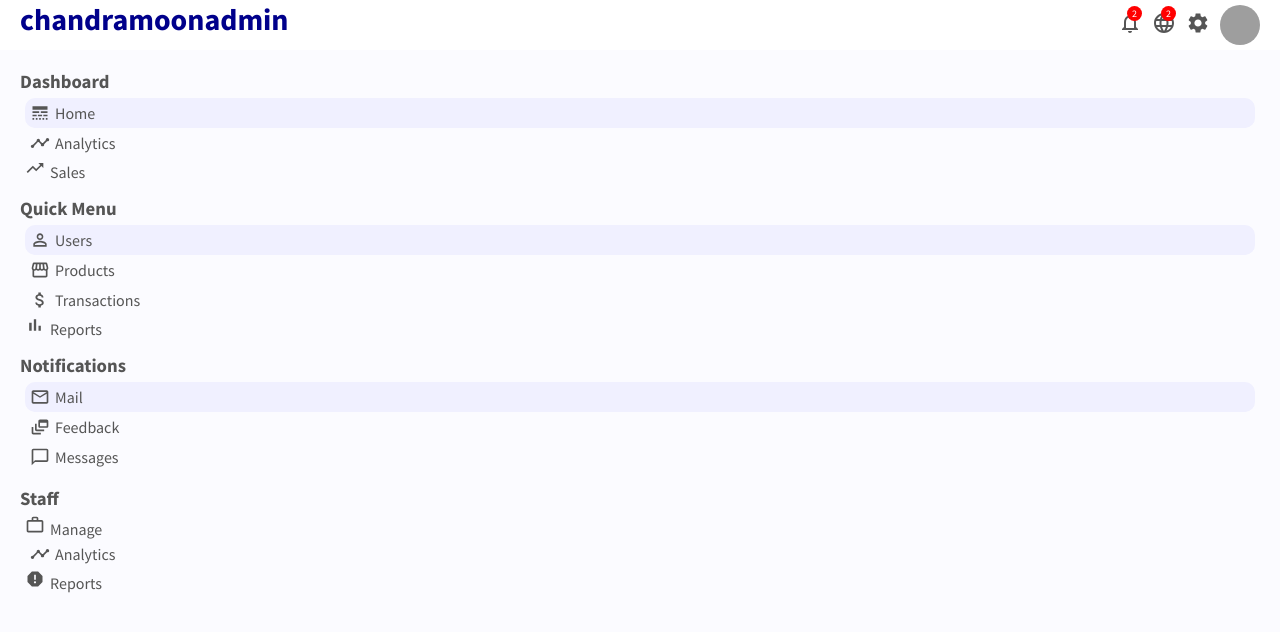
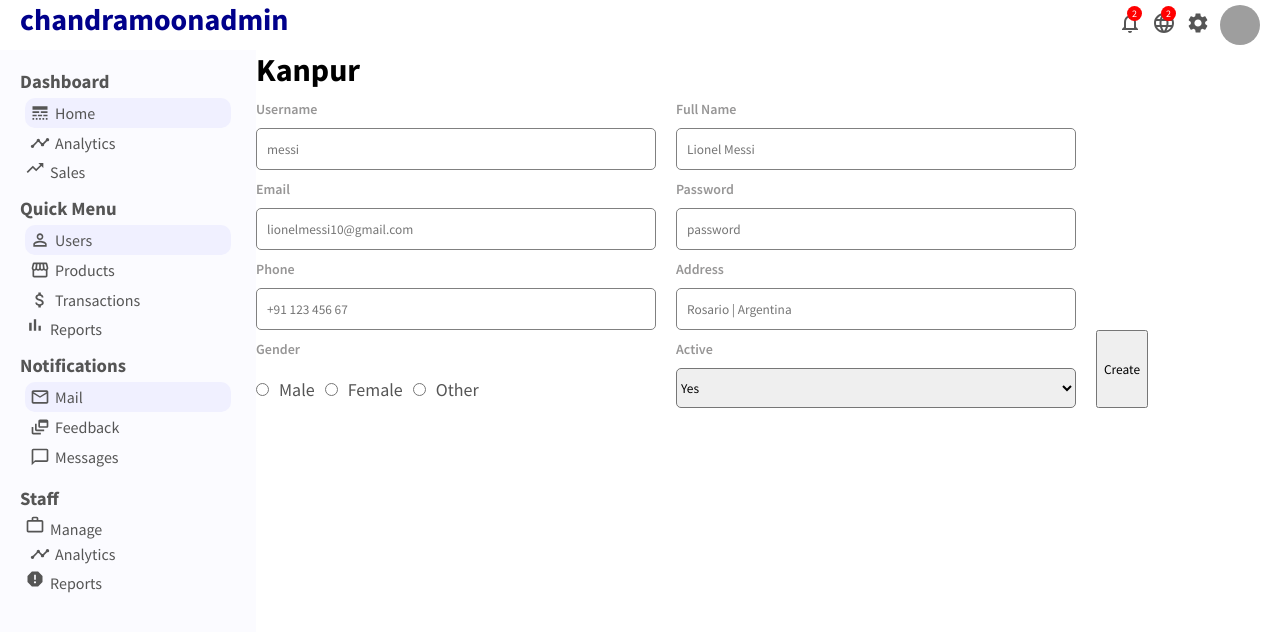
Before and after one commit to ChandraCk17/chandramoonadmin, a React (Create React App) app: page /newUser in a window 1280 px wide. Shown: the top 632 px of the page. Built offline with nearby package versions, Linux system fonts and the light colour scheme; grey boxes are pictures that could not be loaded.

Commit message:
NewUser created

```diff
--- a/src/App.js
+++ b/src/App.js
@@ -5,6 +5,7 @@
 import { BrowserRouter as Router, Routes, Route } from "react-router-dom";
 import UserList from "./pages/userList/UserList";
 import User from "./pages/user/User";
+import NewUser from "./pages/newUser/NewUser";
 
 function App() {
   return (
@@ -16,6 +17,7 @@
         <Route path="/" element={<Home />} />
         <Route path="/user" element={<UserList />} />
         <Route path="/user/:userId" element={<User />} />
+        <Route path="/newUser" element={<NewUser />} />
       </Routes>
     </div>
   </Router>
--- /dev/null
+++ b/src/pages/newUser/NewUser.jsx
@@ -0,0 +1,54 @@
+import "./newUser.css";
+
+export default function NewUser() {
+    return (
+        <div className="newUser">
+            <h1 className="newUserTitle">Kanpur</h1>
+            <form className="newUserForm">
+                <div className="newUserItem">
+                    <label>Username</label>
+                    <input type="text" placeholder="messi" />
+                </div>
+                <div className="newUserItem">
+                    <label>Full Name</label>
+                    <input type="text" placeholder="Lionel Messi" />
+                </div>
+                <div className="newUserItem">
+                    <label>Email</label>
+                    <input type="text" placeholder="lionelmessi10@gmail.com" />
+                </div>
+                <div className="newUserItem">
+                    <label>Password</label>
+                    <input type="text" placeholder="password" />
+                </div>
+                <div className="newUserItem">
+                    <label>Phone</label>
+                    <input type="text" placeholder="+91 123 456 67" />
+                </div>
+                <div className="newUserItem">
+                    <label>Address</label>
+                    <input type="text" placeholder="Rosario | Argentina" />
+                </div>
+                <div className="newUserItem">
+                    <label>Gender</label>
+                    <div className="newUserGender">
+                        <input type="radio" name="gender" id="male" value="male" />
+                        <label for="male">Male</label>
+                        <input type="radio" name="gender" id="female" value="female" />
+                        <label for="female">Female</label>
+                        <input type="radio" name="gender" id="other" value="other" />
+                        <label for="other">Other</label>
+                    </div>
+                </div>
+                <div className="newUserItem">
+                    <label>Active</label>
+                    <select className="newUserSelect" name="active" id="active">
+                        <option value="yes">Yes</option>
+                        <option value="no">No</option>
+                    </select>
+                </div>
+                <button className="newUserButton">Create</button>
+            </form>
+        </div>
+    );
+}
--- /dev/null
+++ b/src/pages/newUser/newUser.css
@@ -0,0 +1,57 @@
+.newUser {
+    flex: 4;
+}
+
+.newUserForm {
+    display: flex;
+    flex-wrap: wrap;
+}
+
+.newUserItem {
+    width: 400px;
+    display: flex;
+    flex-direction: column;
+    margin-top: 10px;
+    margin-right: 20px;
+}
+
+.newUserItem > label {
+    margin-bottom: 10px;
+    font-size: 14px;
+    font-weight: 600;
+    color: rgb(151, 150, 150);
+}
+
+.newUserItem > input {
+    height: 20px;
+    padding: 10px;
+    border: 1px solid gray;
+    border-radius: 5px;
+}
+
+.newUserGender > input {
+    margin-top: 15px;
+}
+
+.newUserGender >label {
+    margin: 10px;
+    font-size: 18px;
+    color: #555;
+}
+
+.newUserSelect {
+    height: 40px;
+    border-radius: 5px;
+}
+
+.newUserBottom {
+    width: 200px;
+    border: none;
+    background-color: darkblue;
+    color: white;
+    padding: 7px 10px;
+    font-weight: 600;
+    border-radius: 10px;
+    margin-top: 30px;
+    cursor: pointer;
+}
```
